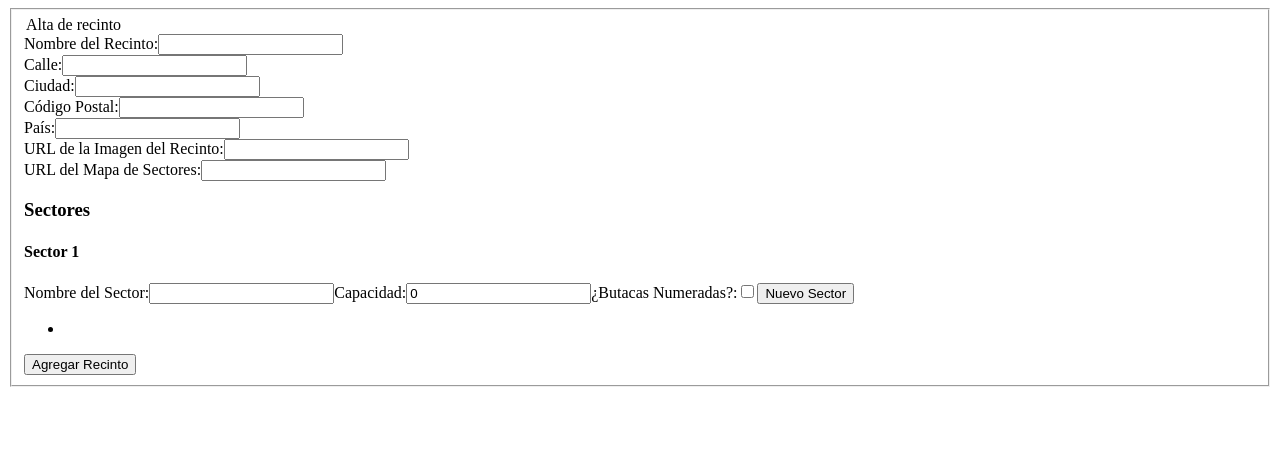
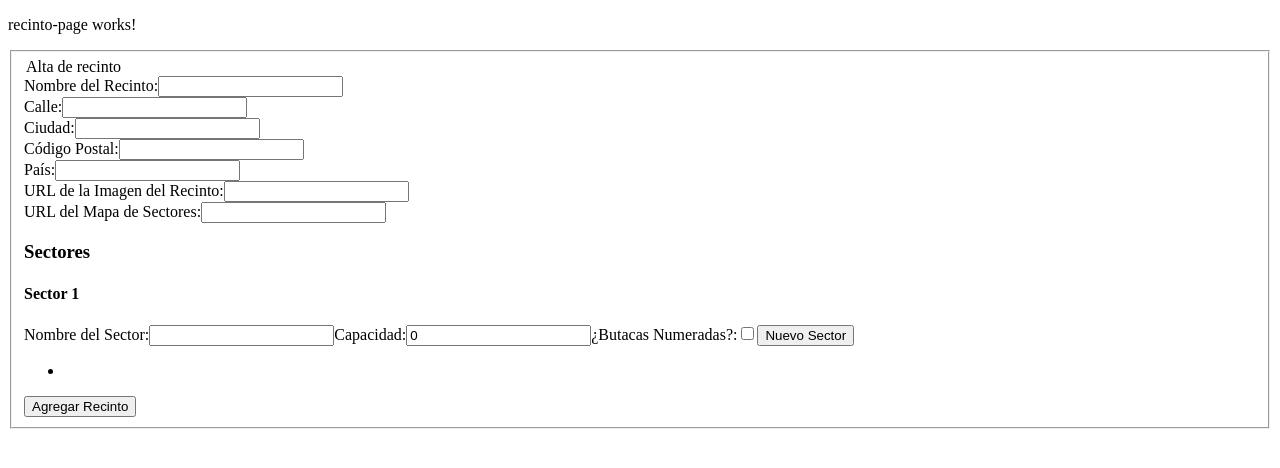
Before and after one commit to JuliMoriis/TicketPass-project, an Angular app: page / in a window 1280 px wide. Shown: the top 468 px of the page. Built offline with nearby package versions, Linux system fonts and the light colour scheme.

Commit message:
correccion listado de recintos

```diff
--- a/src/app/app.component.html
+++ b/src/app/app.component.html
@@ -1 +1,2 @@
-<app-add-recinto> </app-add-recinto>
+<!-- <app-add-recinto> </app-add-recinto> -->
+ <app-recinto-page></app-recinto-page>
--- a/src/app/app.component.ts
+++ b/src/app/app.component.ts
@@ -1,11 +1,13 @@
 import { Component } from '@angular/core';
 import { RouterOutlet } from '@angular/router';
 import { AddRecintoComponent } from './recinto/components/add-recinto/add-recinto.component';
+import { ListRecintoComponent } from "./recinto/components/list-recinto/list-recinto.component";
+import { RecintoPageComponent } from "./recinto/pages/recinto-page/recinto-page.component";
 
 @Component({
   selector: 'app-root',
   standalone: true,
-  imports: [RouterOutlet, AddRecintoComponent],
+  imports: [RouterOutlet, AddRecintoComponent, ListRecintoComponent, RecintoPageComponent],
   templateUrl: './app.component.html',
   styleUrl: './app.component.css'
 })
--- a/src/app/recinto/components/list-recinto/list-recinto.component.html
+++ b/src/app/recinto/components/list-recinto/list-recinto.component.html
@@ -1,5 +1,8 @@
-<app-add-recinto></app-add-recinto>
+<app-add-recinto (emitirRecinto)="addListaRecinto($event)"></app-add-recinto>
 <section>
   <ul>
+    @for (item of listaRecintos; track $index){
+      <li>{{item.nombreRecinto}}</li>
+    }
   </ul>
 </section>
--- a/src/app/recinto/components/list-recinto/list-recinto.component.ts
+++ b/src/app/recinto/components/list-recinto/list-recinto.component.ts
@@ -10,5 +10,9 @@
   styleUrl: './list-recinto.component.css'
 })
 export class ListRecintoComponent {
+  listaRecintos: Recinto[] = [];
 
+  addListaRecinto (recinto: Recinto){
+    this.listaRecintos.push(recinto);
+  }
 }
--- a/src/app/recinto/pages/recinto-page/recinto-page.component.ts
+++ b/src/app/recinto/pages/recinto-page/recinto-page.component.ts
@@ -1,11 +1,10 @@
 import { Component } from '@angular/core';
 import { ListRecintoComponent } from '../../components/list-recinto/list-recinto.component';
-import { AddRecintoComponent } from "../../components/add-recinto/add-recinto.component";
 
 @Component({
   selector: 'app-recinto-page',
   standalone: true,
-  imports: [ListRecintoComponent, AddRecintoComponent],
+  imports: [ListRecintoComponent],
   templateUrl: './recinto-page.component.html',
   styleUrl: './recinto-page.component.css'
 })
```
